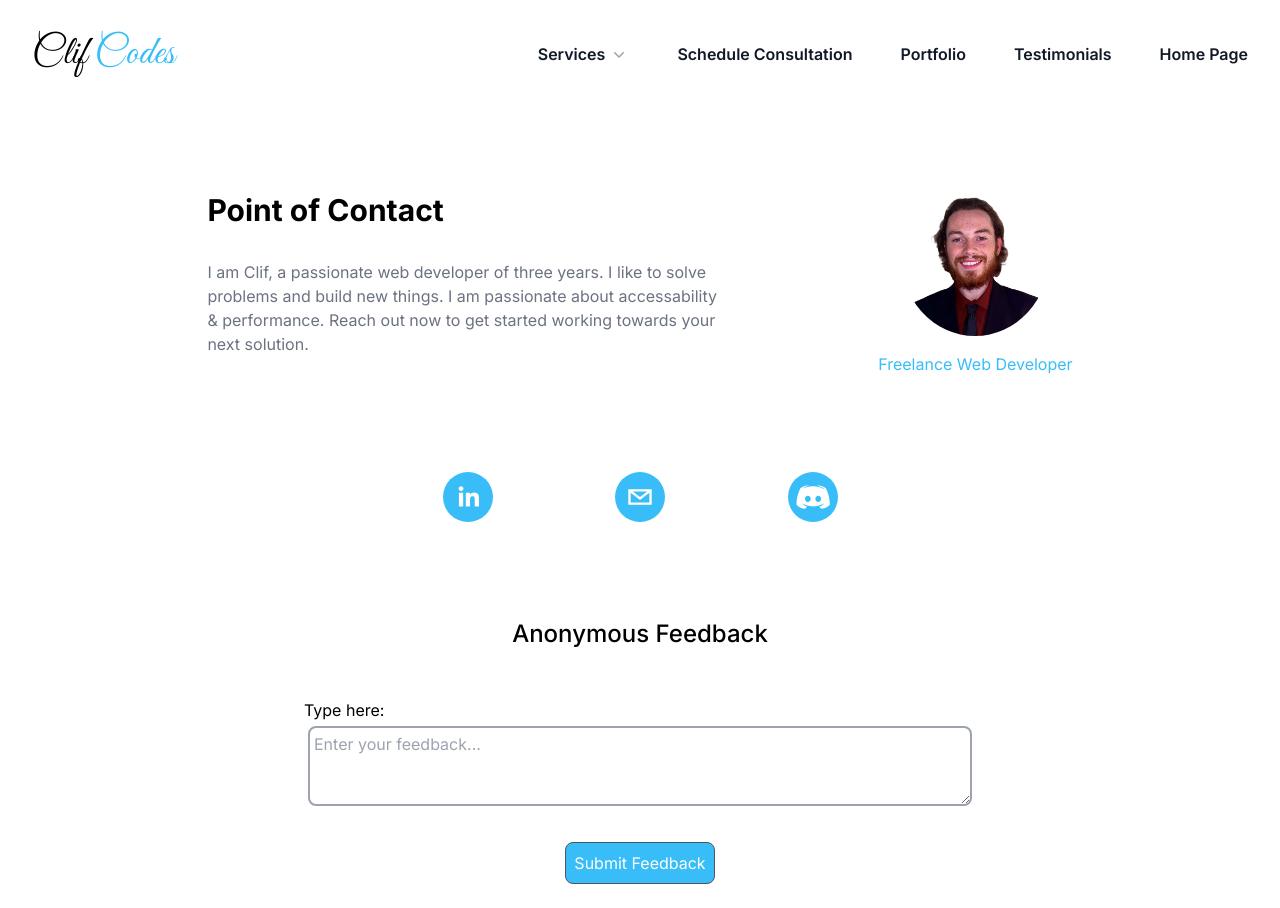
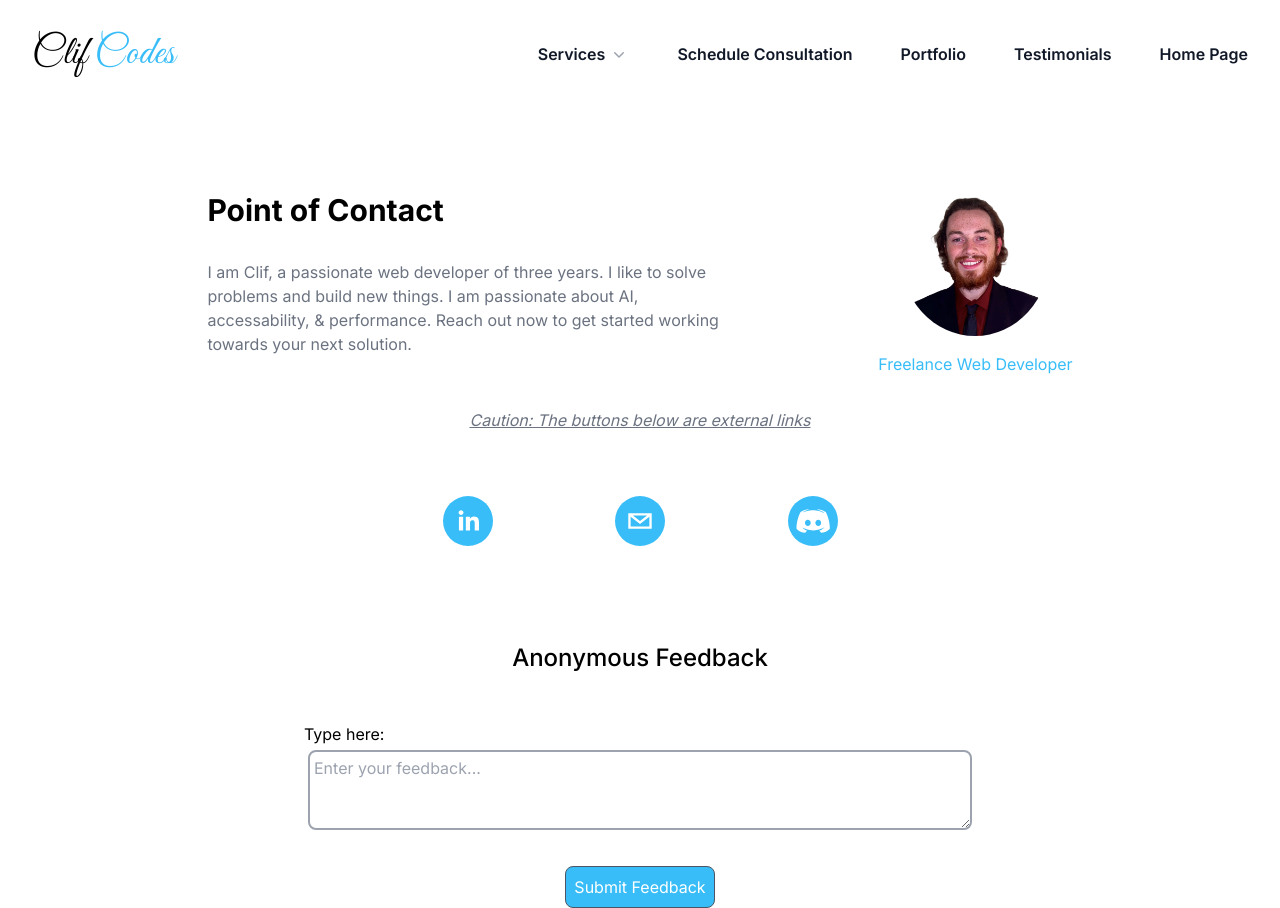
Before and after one commit to bealecs/ClifCodes, a Next.js app in the folder clif-codes/: page /contact in a window 1280 px wide. Before the commit the page ends 884 px from the top, so only its background shows below. Built offline with nearby package versions, Linux system fonts and the light colour scheme.

Commit message:
slight change to contact page copy

```diff
--- a/clif-codes/src/app/contact/page.tsx
+++ b/clif-codes/src/app/contact/page.tsx
@@ -11,8 +11,8 @@
           <h2 className="font-bold text-3xl">Point of Contact</h2>
           <p className="text-gray-500 pt-[2rem]">
             I am Clif, a passionate web developer of three years. I like to
-            solve problems and build new things. I am passionate about
-            accessability & performance. Reach out now to get started working
+            solve problems and build new things. I am passionate about AI,
+            accessability, & performance. Reach out now to get started working
             towards your next solution.
           </p>
         </div>
@@ -27,7 +27,8 @@
           <h4 className="text-sky-400 pt-[1rem]">Freelance Web Developer</h4>
         </div>
       </div>
-      <div className="flex py-[6rem] w-[50%] mx-auto justify-evenly sm:pt-[2rem]">
+      <aside className="text-gray-500 text-center py-8 underline italic">Caution: The buttons below are external links</aside>
+      <div className="flex pt-8 pb-[6rem] w-[50%] mx-auto justify-evenly sm:pt-[2rem]">
         <SocialIcon
           bgColor="rgb(56 189 248)"
           target="_blank"
```
